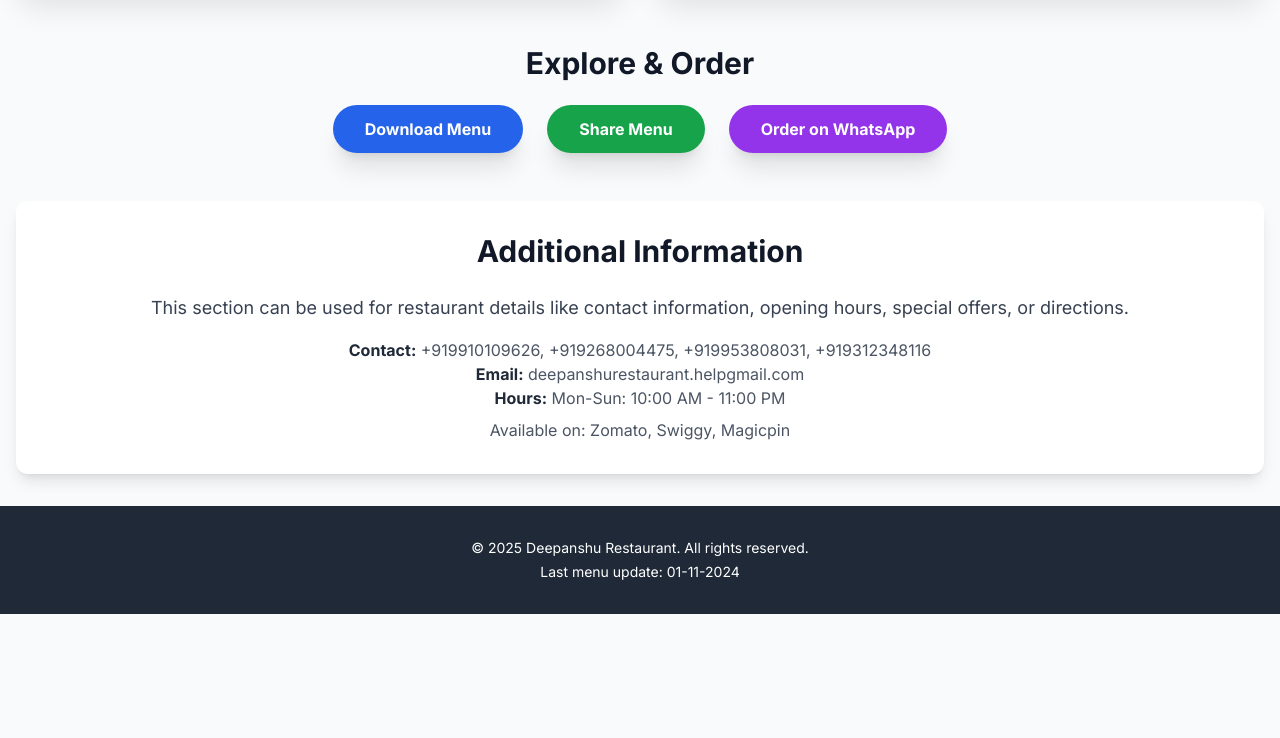
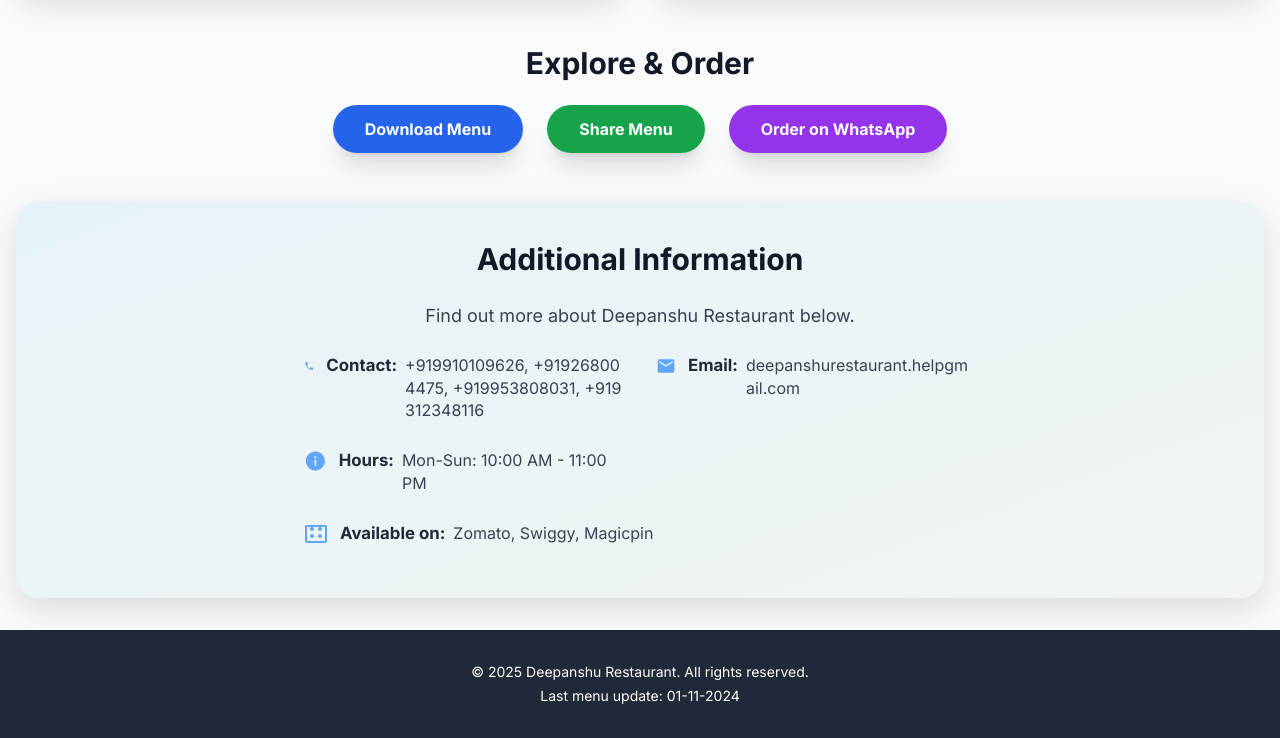
Before and after one commit to Deepanshuwebstore/menupdf.deepanshu, a plain HTML site: page index.html in a window 1280 px wide. Shown: the part 751-1489 px from the top of the page. Before the commit the page ends 1365 px from the top, so only its background shows below. Drawn offline with nearby package versions, Linux system fonts and the light colour scheme.

Commit message:
Update index.html

```diff
--- a/index.html
+++ b/index.html
@@ -26,7 +26,6 @@
         /* Image container for each menu page */
         .menu-image-container {
             width: 100%;
-            /* Removed aspect-ratio here to allow image to dictate height */
             display: flex;
             align-items: center;
             justify-content: center;
@@ -118,6 +117,43 @@
         .text-gray-800 { /* This class is on the body, but applied to strong tags etc */
              color: #333; /* Dark text for good visibility */
         }
+        /* Icon styling */
+        .info-icon {
+            display: inline-block;
+            width: 1.5em; /* Increased icon size */
+            height: 1.5em; /* Increased icon size */
+            vertical-align: middle; /* Align with text baseline */
+            margin-right: 0.75rem; /* More space between icon and text */
+            fill: #60a5fa; /* A vibrant blue for icons */
+        }
+
+        /* Additional Information Section Background and Animation */
+        .info-card-bg {
+            background: linear-gradient(160deg, #e0f2f7, #f5f5f5); /* Softer, slightly bluish-white gradient */
+            background-size: 200% 200%;
+            animation: soft-gradient 15s ease infinite alternate; /* Slower, gentler animation */
+            border-radius: 1.5rem;
+            box-shadow: 0 12px 35px rgba(0,0,0,0.12); /* Slightly stronger shadow for definition */
+            padding: 2.5rem; /* Consistent padding */
+        }
+
+        @keyframes soft-gradient {
+            0% {background-position: 0% 0%;}
+            100% {background-position: 100% 100%;}
+        }
+
+        .info-item {
+            display: flex;
+            align-items: flex-start; /* Align items to the start for multi-line text */
+            margin-bottom: 0.75rem; /* Spacing between info items */
+            font-size: 1rem; /* Slightly smaller text for info items */
+            line-height: 1.4; /* Better line spacing for readability */
+        }
+        .info-item strong {
+            flex-shrink: 0; /* Prevents strong tag from shrinking */
+            margin-right: 0.5rem; /* Space after strong tag */
+            font-size: 1.05rem; /* Slightly smaller for bold text */
+        }
     </style>
 </head>
 <body class="flex flex-col min-h-screen text-gray-800">
@@ -130,11 +166,11 @@
     </header>
 
     <!-- Main Content Section: Contains the menu images and action buttons -->
-    <main class="flex-grow container mx-auto px-4 py-8"> <!-- Adjusted vertical padding -->
+    <main class="flex-grow container mx-auto px-4 py-8">
         <!-- Menu Images Section: Displays both menu images side-by-side on larger screens, stacked on mobile -->
-        <section class="mb-8"> <!-- Adjusted bottom margin for consistency -->
-            <h2 class="text-3xl sm:text-4xl font-bold text-center text-gray-900 mb-6">Our Delicious Menu</h2> <!-- Adjusted bottom margin -->
-            <div class="grid grid-cols-1 md:grid-cols-2 gap-8"> <!-- Responsive grid for images -->
+        <section class="mb-8">
+            <h2 class="text-3xl sm:text-4xl font-bold text-center text-gray-900 mb-6">Our Delicious Menu</h2>
+            <div class="grid grid-cols-1 md:grid-cols-2 gap-8">
                 <!-- Menu Image 1 -->
                 <div class="menu-image-container">
                     <img src="https://b.zmtcdn.com/data/menus/441/6441/eb3f6d72ac54f0348ec0f05f0be63636.jpeg"
@@ -152,7 +188,6 @@
                     >
                 </div>
             </div>
-            <!-- No dynamic caption needed here as both images are visible -->
         </section>
 
         <!-- Action Buttons Section: Contains buttons for downloading, sharing, and ordering -->
@@ -171,26 +206,34 @@
             </div>
         </section>
 
-        <!-- Additional Information Section: Placeholder for more restaurant details -->
-        <section class="mt-12 text-center bg-white rounded-xl shadow-lg p-8">
-            <h2 class="text-2xl sm:text-3xl font-bold text-gray-900 mb-6">Additional Information</h2>
-            <p class="text-lg text-gray-700 leading-relaxed mb-4">
-                This section can be used for restaurant details like contact information,
-                opening hours, special offers, or directions.
+        <!-- Additional Information Section: Details about the restaurant with enhanced styling and icons -->
+        <section class="mt-12 info-card-bg">
+            <h2 class="text-2xl sm:text-3xl font-bold text-gray-900 mb-6 text-center">Additional Information</h2>
+            <p class="text-lg text-gray-700 leading-relaxed mb-6 text-center">
+                Find out more about Deepanshu Restaurant below.
             </p>
-            <p class="text-md text-gray-600">
-                <strong class="text-gray-800">Contact:</strong>
-                +919910109626, +919268004475, +919953808031, +919312348116
-            </p>
-            <p class="text-md text-gray-600">
-                <strong class="text-gray-800">Email:</strong> deepanshurestaurant.helpgmail.com
-            </p>
-            <p class="text-md text-gray-600">
-                <strong class="text-gray-800">Hours:</strong> Mon-Sun: 10:00 AM - 11:00 PM
-            </p>
-            <p class="text-md text-gray-600 mt-2">
-                Available on: Zomato, Swiggy, Magicpin
-            </p>
+            <div class="grid grid-cols-1 md:grid-cols-2 gap-y-4 gap-x-8 max-w-2xl mx-auto">
+                <div class="info-item">
+                    <svg class="info-icon" xmlns="http://www.w3.org/2000/svg" viewBox="0 0 24 24"><path d="M6.62 10.79c1.44 2.83 3.76 5.14 6.59 6.59l2.2-2.2c.27-.27.67-.36 1.02-.24 1.12.37 2.32.57 3.57.57.55 0 1 .45 1 1V20c0 .55-.45 1-1 1-9.39 0-17-7.61-17-17 0-.55.45-1 1-1h3.5c.55 0 1 .45 1 1 0 1.25.2 2.45.57 3.57.11.35.03.74-.25 1.02L6.62 10.79z"/></svg>
+                    <strong class="text-gray-800">Contact:</strong>
+                    <span class="break-all text-gray-700">+919910109626, +919268004475, +919953808031, +919312348116</span>
+                </div>
+                <div class="info-item">
+                    <svg class="info-icon" xmlns="http://www.w3.org/2000/svg" viewBox="0 0 24 24"><path d="M20 4H4c-1.1 0-1.99.9-1.99 2L2 18c0 1.1.9 2 2 2h16c1.1 0 2-.9 2-2V6c0-1.1-.9-2-2-2zm0 4l-8 5-8-5V6l8 5 8-5v2z"/></svg>
+                    <strong class="text-gray-800">Email:</strong>
+                    <span class="break-all text-gray-700">deepanshurestaurant.helpgmail.com</span>
+                </div>
+                <div class="info-item">
+                    <svg class="info-icon" xmlns="http://www.w3.org/2000/svg" viewBox="0 0 24 24"><path d="M12 2C6.48 2 2 6.48 2 12s4.48 10 10 10 10-4.48 10-10S17.52 2 12 2zm.9 15h-1.8v-6h1.8v6zm0-8h-1.8V7h1.8v2z"/></svg>
+                    <strong class="text-gray-800">Hours:</strong>
+                    <span class="text-gray-700">Mon-Sun: 10:00 AM - 11:00 PM</span>
+                </div>
+                <div class="info-item md:col-span-2">
+                    <svg class="info-icon" xmlns="http://www.w3.org/2000/svg" viewBox="0 0 24 24"><path d="M21 3H3c-1.1 0-2 .9-2 2v14c0 1.1.9 2 2 2h18c1.1 0 2-.9 2-2V5c0-1.1-.9-2-2-2zm0 16H3V5h18v14zM8 12c-1.1 0-2 .9-2 2s.9 2 2 2 2-.9 2-2-.9-2-2-2zm0-7c-1.1 0-2 .9-2 2s.9 2 2 2 2-.9 2-2-.9-2-2-2zm8 0c-1.1 0-2 .9-2 2s.9 2 2 2 2-.9 2-2-.9-2-2-2zm0 7c-1.1 0-2 .9-2 2s.9 2 2 2 2-.9 2-2-.9-2-2-2z"/></svg>
+                    <strong class="text-gray-800">Available on:</strong>
+                    <span class="text-gray-700">Zomato, Swiggy, Magicpin</span>
+                </div>
+            </div>
         </section>
     </main>
 
@@ -291,6 +334,7 @@
                     }
                 }
             } else {
+                // Fallback for browsers that don't support Web Share API
                 try {
                     const tempInput = document.createElement('input');
                     tempInput.value = menuUrl;
@@ -298,7 +342,7 @@
                     tempInput.select();
                     document.execCommand('copy');
                     document.body.removeChild(tempInput);
-                    showCustomModal("Link copied to clipboard! You can paste it to share.");
+                    showCustomModal("Menu link copied to clipboard! You can paste it to share.");
                 } catch (err) {
                     showCustomModal("Could not copy link to clipboard. Please copy it manually: " + menuUrl);
                 }
```
